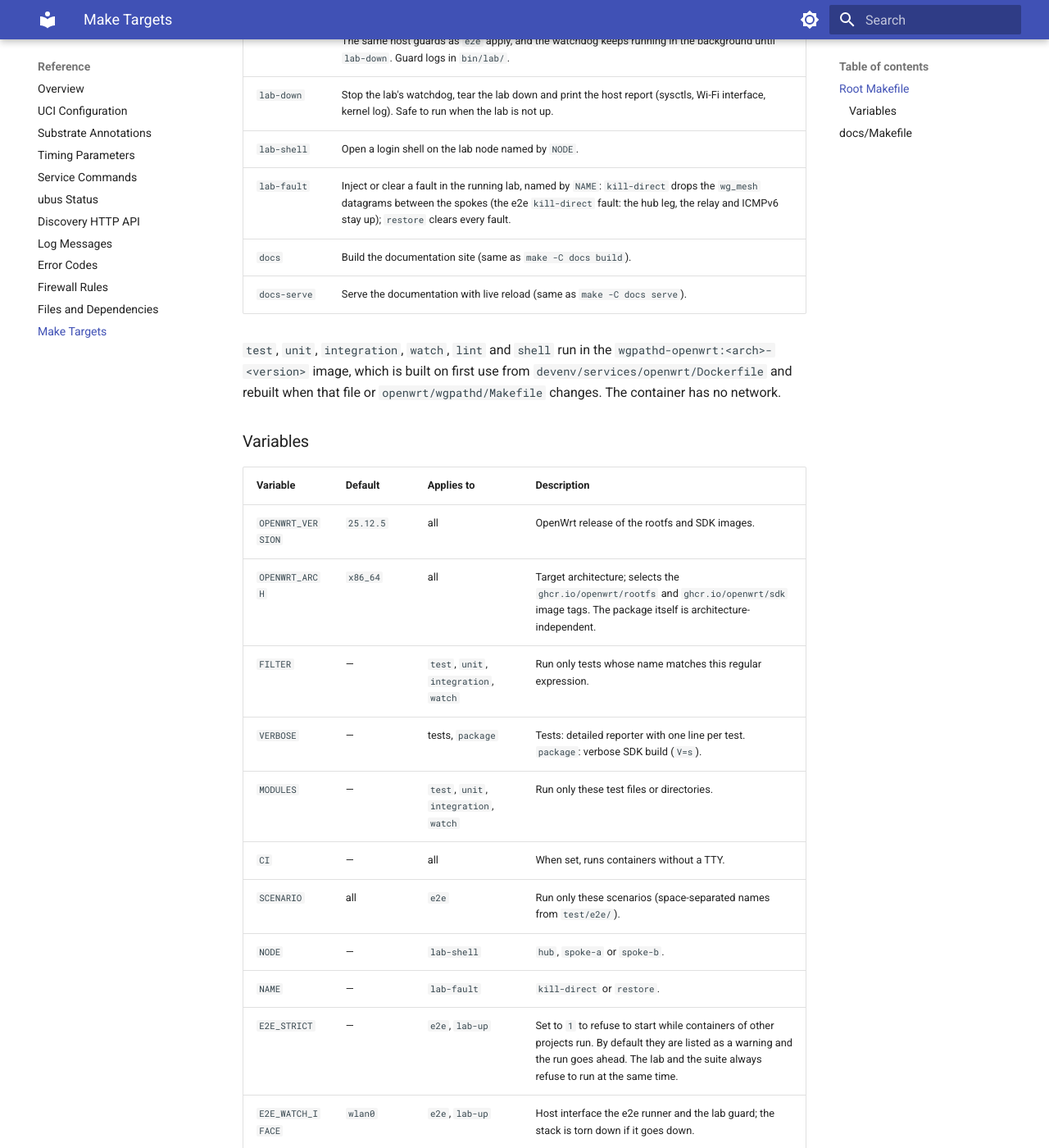
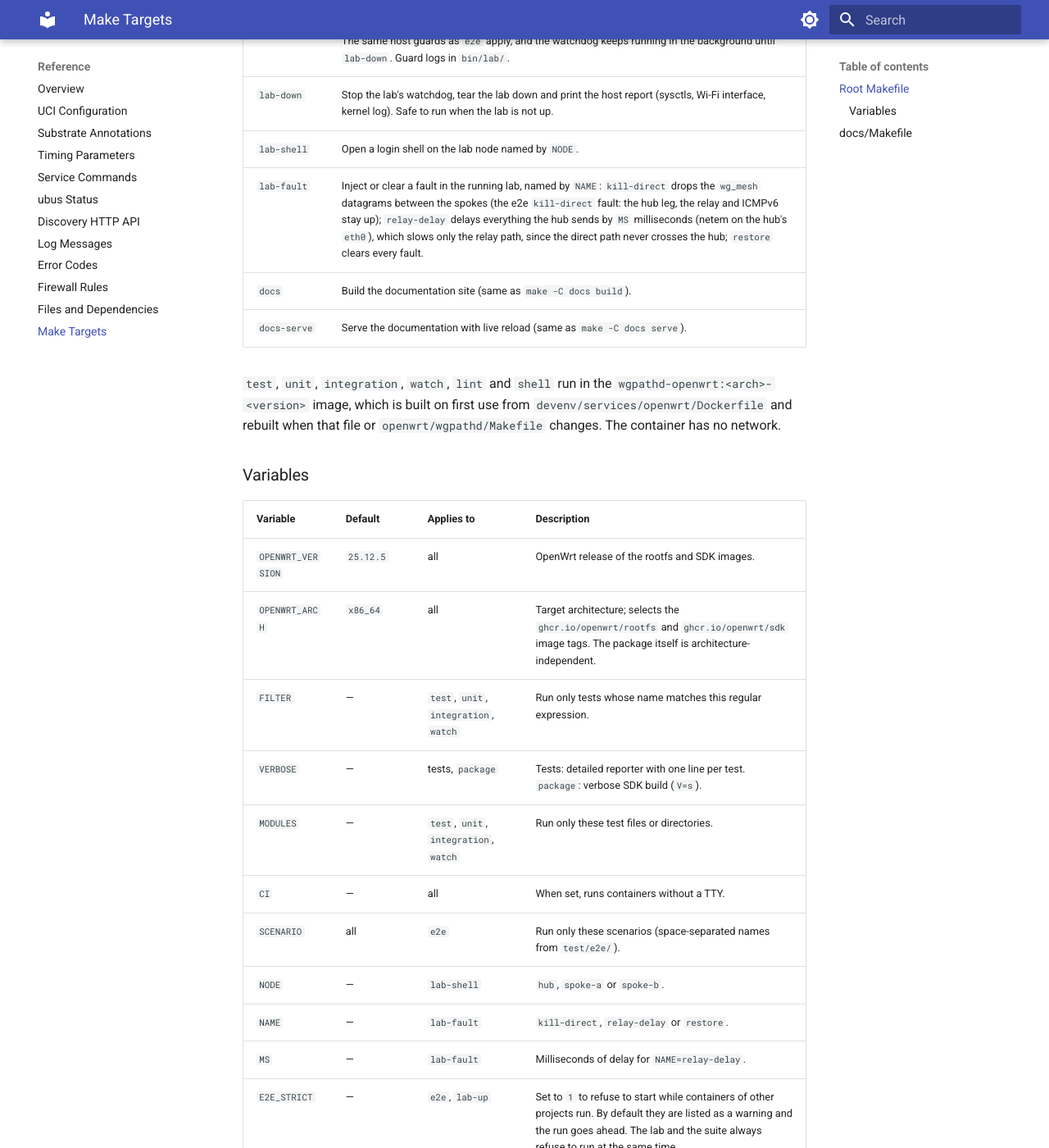
Before and after one commit to m00qek/wgpathd, an MkDocs documentation site: the page built from docs/reference/make-targets.md, in a window 1280 px wide and 1400 px high, scrolled down 1048 px. Shown: the whole window at 82% size. Built offline with MkDocs 1.6.1 and Material for MkDocs 9.7.7, drawn with Linux system fonts in a browser that asks for light colours.

Commit message:
Lab and e2e: delay the relay path with netem on the hub

```diff
--- a/docs/reference/make-targets.md
+++ b/docs/reference/make-targets.md
@@ -21,7 +21,7 @@ All targets run in Docker. Nothing is installed on the host.
 | `lab-up` | Run `package`, then start the e2e topology as compose project `wgpathd-lab` (containers `wgpathd-lab-hub`, `wgpathd-lab-spoke-a`, `wgpathd-lab-spoke-b`) with the WireGuard substrate in place and wgpathd installed but disabled (shipped `/etc/config/wgpathd`, `enabled '0'`) on every node. Returns once the hub has handshakes with both spokes on `wg_hub` and `wg_mesh`. The same host guards as `e2e` apply, and the watchdog keeps running in the background until `lab-down`. Guard logs in `bin/lab/`. |
 | `lab-down` | Stop the lab's watchdog, tear the lab down and print the host report (sysctls, Wi-Fi interface, kernel log). Safe to run when the lab is not up. |
 | `lab-shell` | Open a login shell on the lab node named by `NODE`. |
-| `lab-fault` | Inject or clear a fault in the running lab, named by `NAME`: `kill-direct` drops the `wg_mesh` datagrams between the spokes (the e2e `kill-direct` fault: the hub leg, the relay and ICMPv6 stay up); `restore` clears every fault. |
+| `lab-fault` | Inject or clear a fault in the running lab, named by `NAME`: `kill-direct` drops the `wg_mesh` datagrams between the spokes (the e2e `kill-direct` fault: the hub leg, the relay and ICMPv6 stay up); `relay-delay` delays everything the hub sends by `MS` milliseconds (netem on the hub's `eth0`), which slows only the relay path, since the direct path never crosses the hub; `restore` clears every fault. |
 | `docs` | Build the documentation site (same as `make -C docs build`). |
 | `docs-serve` | Serve the documentation with live reload (same as `make -C docs serve`). |
 
@@ -39,7 +39,8 @@ All targets run in Docker. Nothing is installed on the host.
 | `CI` | — | all | When set, runs containers without a TTY. |
 | `SCENARIO` | all | `e2e` | Run only these scenarios (space-separated names from `test/e2e/`). |
 | `NODE` | — | `lab-shell` | `hub`, `spoke-a` or `spoke-b`. |
-| `NAME` | — | `lab-fault` | `kill-direct` or `restore`. |
+| `NAME` | — | `lab-fault` | `kill-direct`, `relay-delay` or `restore`. |
+| `MS` | — | `lab-fault` | Milliseconds of delay for `NAME=relay-delay`. |
 | `E2E_STRICT` | — | `e2e`, `lab-up` | Set to `1` to refuse to start while containers of other projects run. By default they are listed as a warning and the run goes ahead. The lab and the suite always refuse to run at the same time. |
 | `E2E_WATCH_IFACE` | `wlan0` | `e2e`, `lab-up` | Host interface the e2e runner and the lab guard; the stack is torn down if it goes down. |
 
```
Also changed, not shown: 4 other files.
